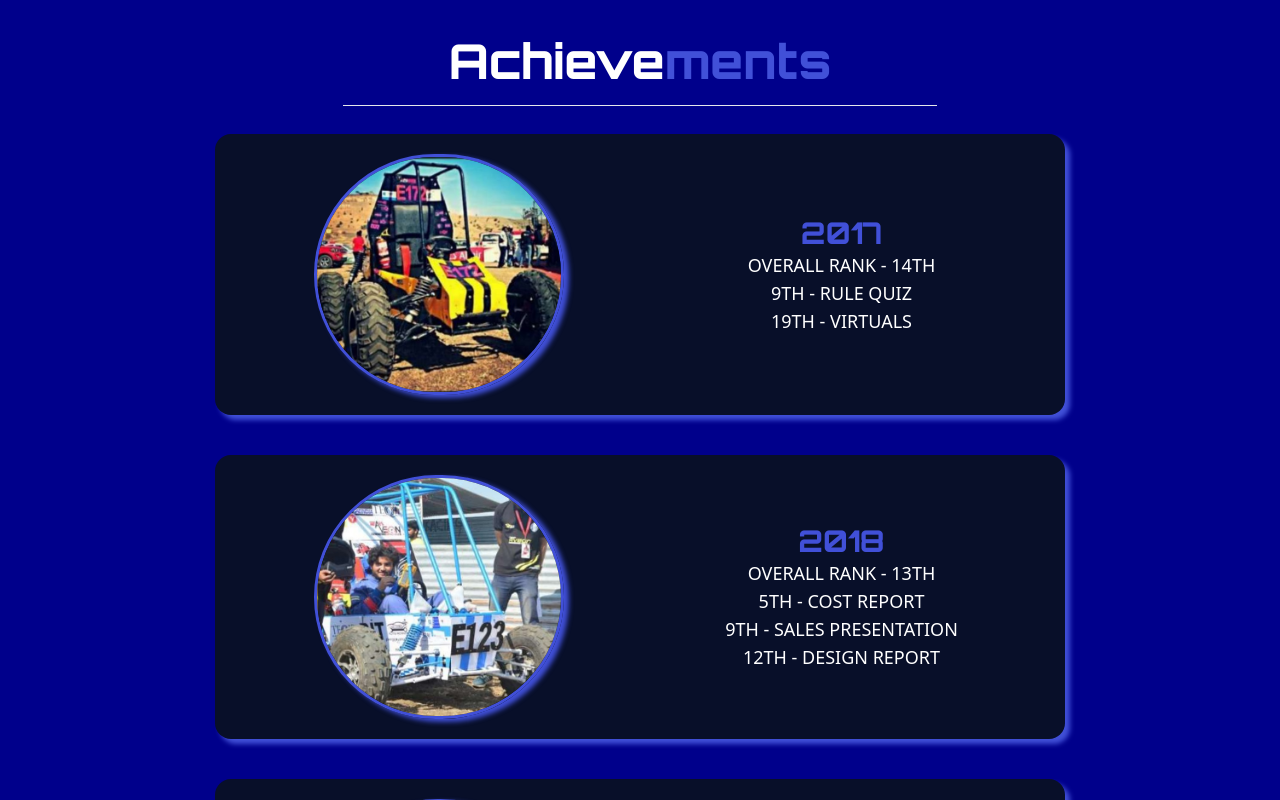
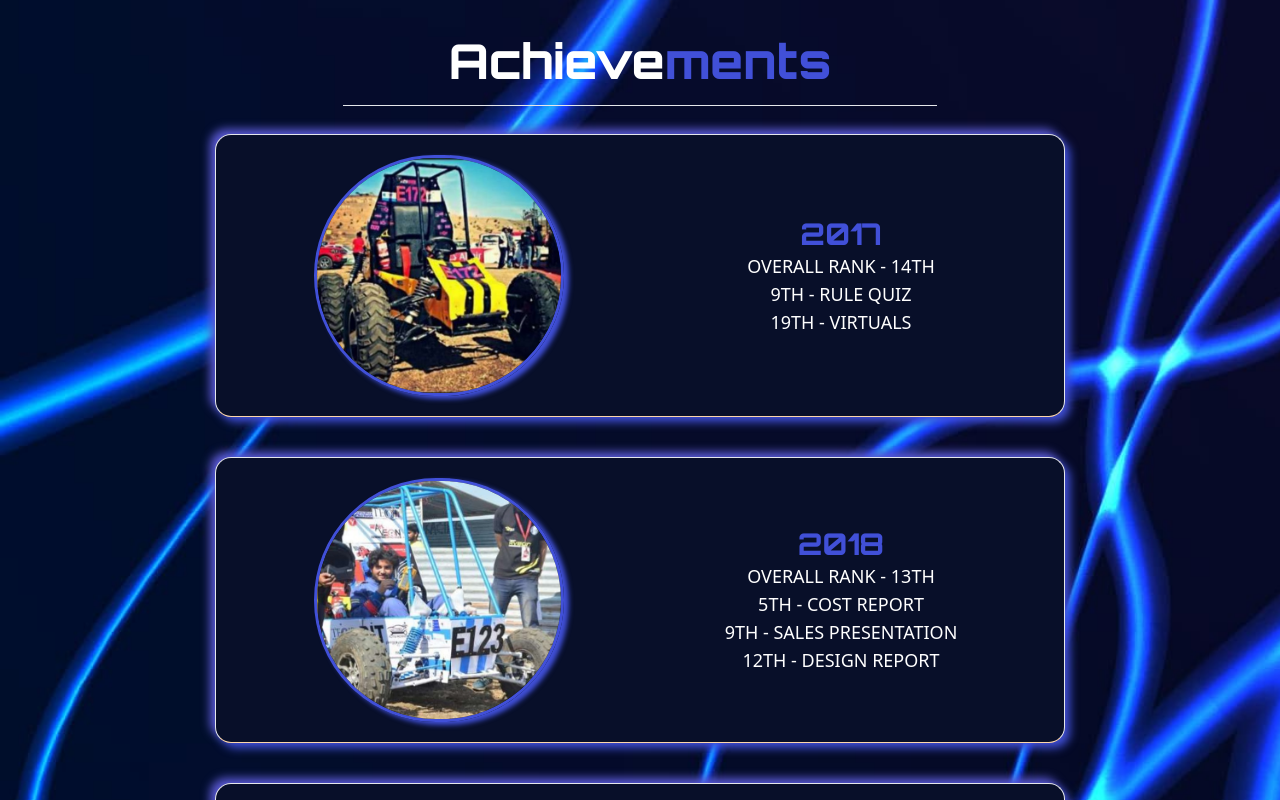
Before and after one commit to khandelwal24/Aveon-Website-using-React, a React (Vite) app: page / in a window 1280 px wide. Shown: the part 2940-3740 px from the top of the page. Built offline with nearby package versions, Linux system fonts and the light colour scheme; a web font is replaced by a local one.

Commit message:
bg change

```diff
--- a/src/App.css
+++ b/src/App.css
@@ -8,11 +8,11 @@
 }
 
 body{
-  /* background-image: url(./Images/Background.jpg); */
-  background-color: darkblue;
+  background-image: url(./Images/Background.jpg);
+  /* background-color: darkblue; */
   background-repeat: no-repeat;
-  background-attachment: fixed;
-  background-position: center;
+  background-attachment:local;
+  background-position: left;
   background-size: cover;
 }
 .lastline{
--- a/src/Components/Achievements.jsx
+++ b/src/Components/Achievements.jsx
@@ -15,9 +15,9 @@ function Achievements() {
           <div className="space-y-10">
                     {Achive.map((v,i)=>{
                        return(
-                        <div key={i} className="grid sm:grid-cols-2 grid-cols-1 gap-3 max-w-[850px] bg-[#080f29] text-white mx-auto px-7 py-5 rounded-2xl items-center justify-center text-center justify-items-center" style={{boxShadow:'5px 5px 5px rgb(65, 80, 216)'}} data-aos="flip-up" data-aos-duration="5000">
+                        <div key={i} className="grid sm:grid-cols-2 grid-cols-1 gap-3 max-w-[850px] bg-[#080f29] text-white mx-auto px-7 py-5 rounded-2xl items-center justify-center text-center justify-items-center border-[1px] border-b-orange-200" style={{boxShadow:'5px 5px 10px rgb(65, 80, 216),-5px -5px 10px rgb(90,89,208)'}} data-aos="flip-up" data-aos-duration="5000">
 
-                        <img src={v.img} width={250} loading='lazy' className='rounded-full border-[3px] border-[#4150d8]' style={{boxShadow:'5px 3px 5px rgb(65, 80, 216) '}}/>
+                        <img src={v.img} width={250} loading='lazy' className='rounded-full border-[3px] border-[#4150d8]' style={{boxShadow:'5px 3px 5px rgb(65, 80, 216)'}}/>
 
                         <p className='text-lg'>
                         <span className='text-3xl font-bold block text-[#4150d8]' style={{fontFamily:'Orbitron'}}>{v.year}</span>
--- a/src/Components/Contact.jsx
+++ b/src/Components/Contact.jsx
@@ -36,7 +36,7 @@ function Contact() {
                 Contact <span className="text-[#4150d8]">Us</span>
             </div>
             <hr className="w-1/4 mx-auto text-center mb-10"/>
-            <div data-aos="flip-left" data-aos-duration="1000"  className="text-white opacity-95 flex items-center justify-center max-w-[750px] space-x-3 bg-gray-900 py-7 mx-auto rounded-3xl overflow-hidden" style={{boxShadow:'2px 2px 2px rgb(119, 118, 118)'}}>
+            <div data-aos="flip-left" data-aos-duration="1000"  className="text-white opacity-95 flex items-center justify-center max-w-[750px] space-x-3 bg-gray-900 py-7 mx-auto rounded-3xl overflow-hidden border-[1px] border-b-orange-100" style={{boxShadow:'5px 5px 10px rgb(119, 118, 118), -3px -5px 10px rgb(119, 118, 118)'}}>
 
     <ToastContainer theme='black' />
               <form onSubmit={handleSubmit} className="space-y-8 flex-col flex mx-auto justify-center items-center w-full">
```
